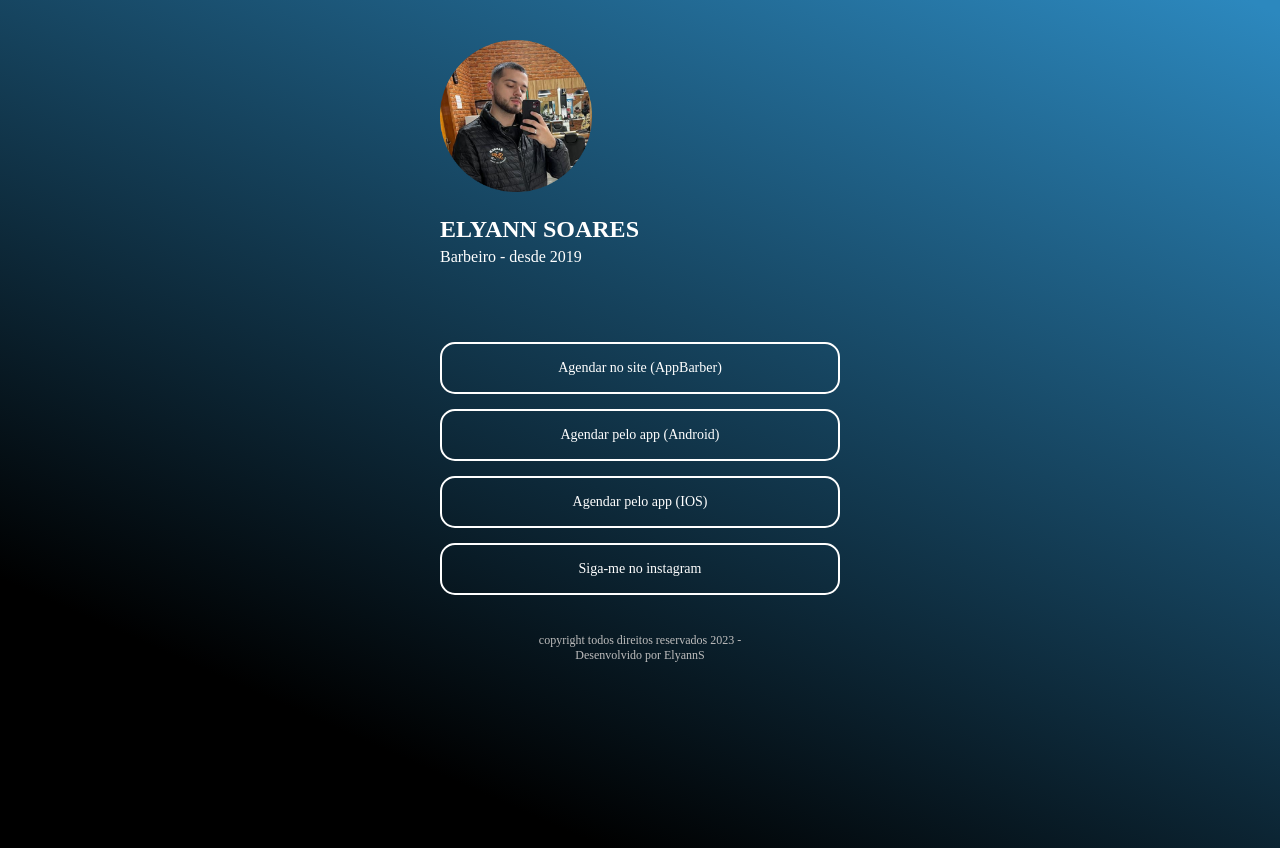
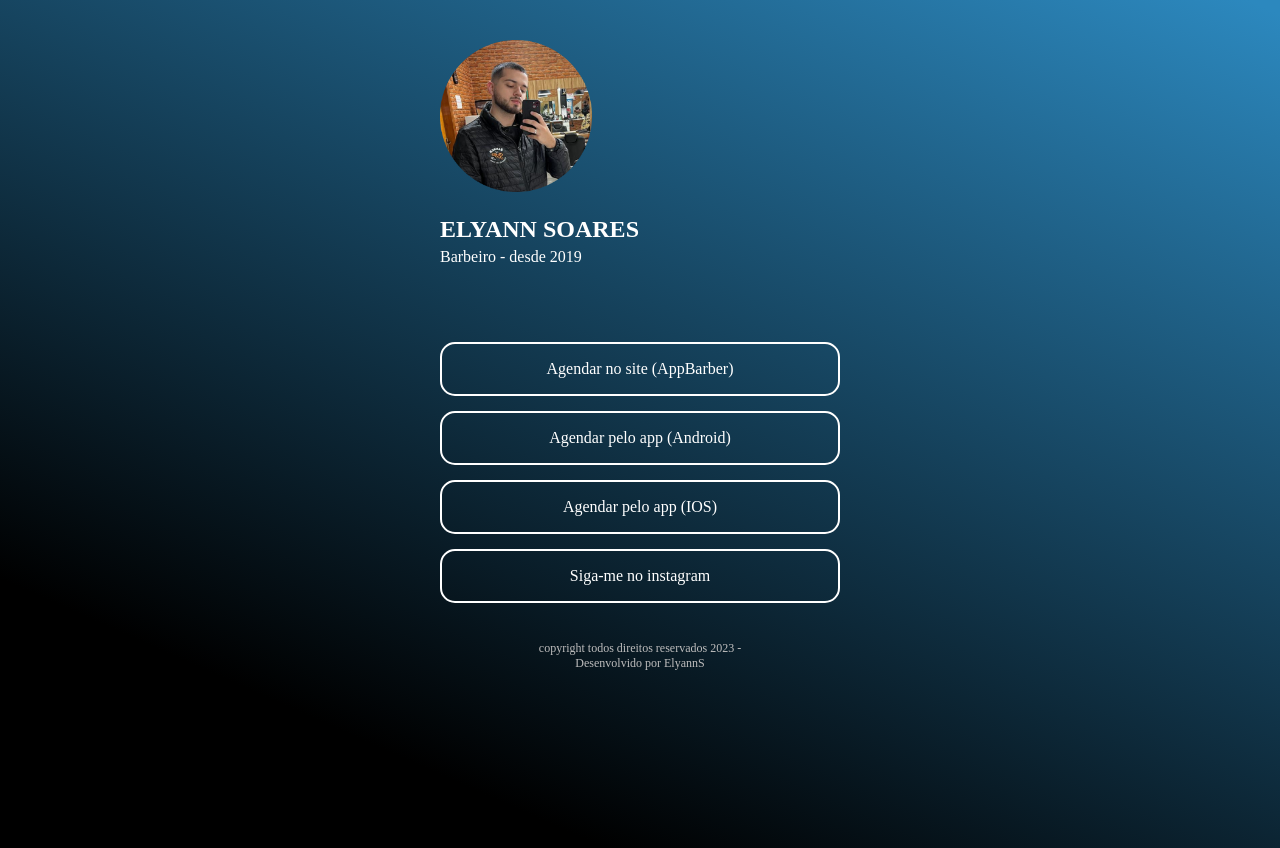
Before and after one commit to ElyannS/links, a plain HTML site: page index.html in a window 1280 px wide. Drawn offline with Linux system fonts and the light colour scheme; a web font is replaced by a local one.

Commit message:
Update style.css
Signed-off-by: ElyannS <100593501+ElyannS@users.noreply.github.com>

```diff
--- a/style.css
+++ b/style.css
@@ -53,12 +53,11 @@ img{
     display: block;
     transition: all 0.1s;
     text-align: center;
-	font-size: 14px;
 }
 .main-top a{
     text-decoration: none;
     color: #fff;
-    padding: 4% 10%;
+    padding: 4% 8%;
 }
 .main-top:hover{
     background: rgb(44,136,190);
@@ -129,7 +128,7 @@ footer{
     .main-top a{
         text-decoration: none;
         color: #fff;
-        padding: 4% 15%;
+        padding: 4% 10%;
     }
     .main-top:hover{
         background: rgb(44,136,190);
```
